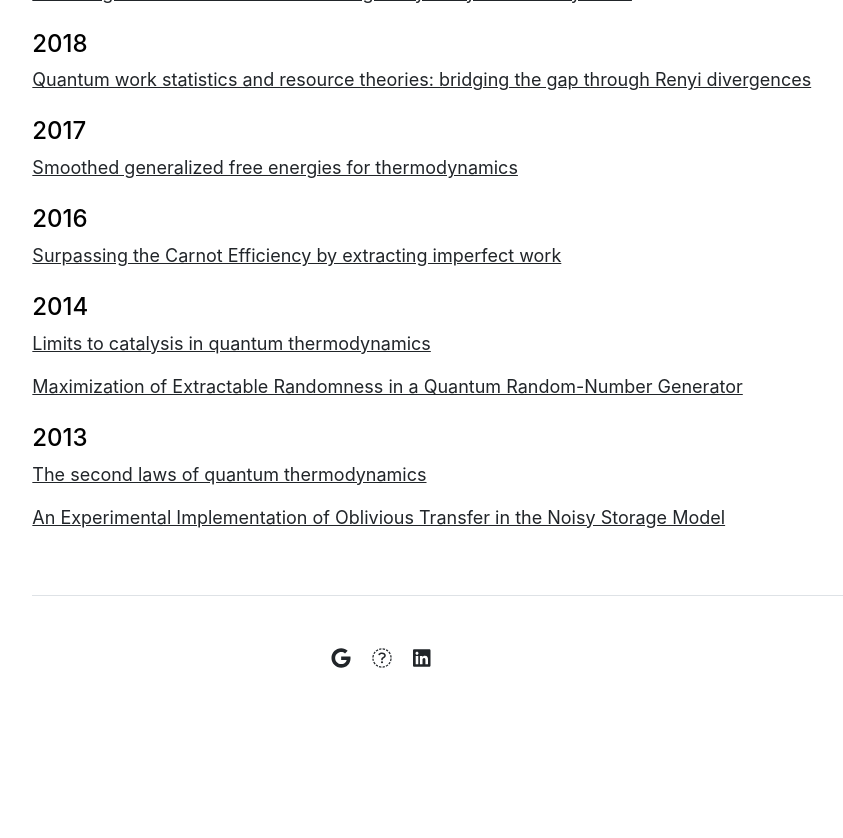
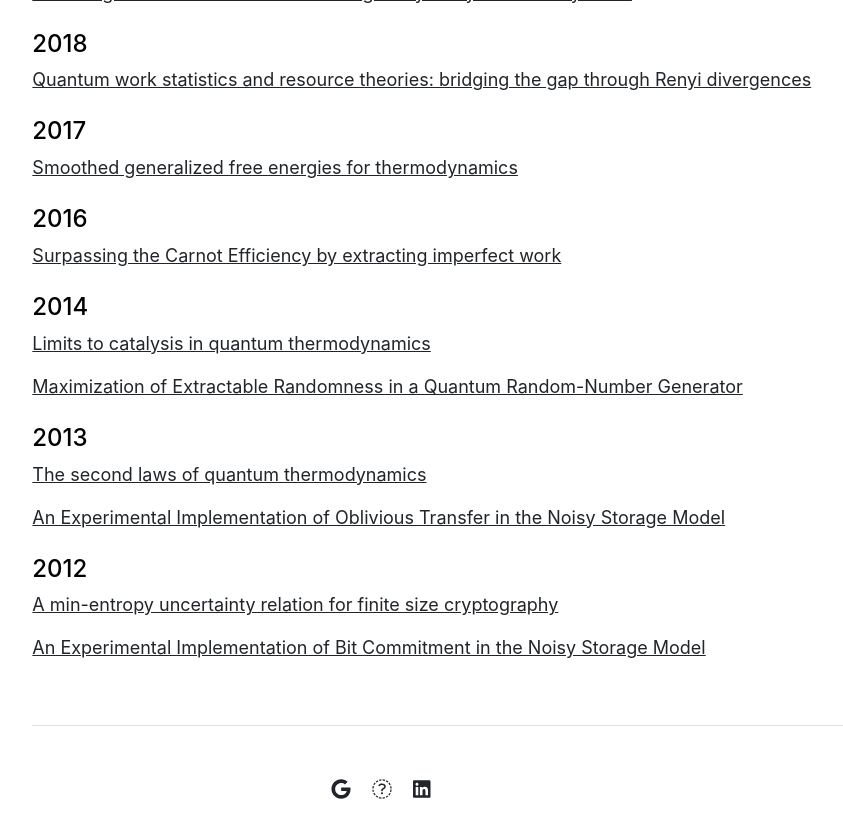
Before and after one commit to nelly-ng/nelly-ng.github.io, a Jekyll site: the page built from publications.md, in a window 1280 px wide and 900 px high, scrolled down 1445 px. Shown: the top 838 px of the window, without its empty margins (197-1040 px from the left). Built offline with Jekyll 4.4.1, drawn with Linux system fonts in a browser that asks for light colours; before the commit the page ends 2215 px from its top, so only the background shows below that.

Commit message:
Update publications.yml

```diff
--- a/_data/publications.yml
+++ b/_data/publications.yml
@@ -3,32 +3,33 @@
 - {name: 'Robust Catalysis and Resource Broadcasting: The Possible and the Impossible'}
 
 index:
-index:
   - {name: 'Double-bracket algorithm for quantum signal processing without post-selection', url: 'https://arxiv.org/abs/2504.01077', year: 2025}
   - {name: 'A Generalized Numerical Framework for Improved Finite-Sized Key Rates with Renyi Entropy', url: 'https://arxiv.org/abs/2502.02319', year: 2025}
   - {name: 'Robust Catalysis and Resource Broadcasting: The Possible and the Impossible', url: 'https://arxiv.org/abs/2412.06900', year: 2024}
   - {name: 'Double-bracket quantum algorithms for quantum imaginary-time evolution', url: 'https://arxiv.org/abs/2412.04554', year: 2024}
-  - {name: 'Quantum-Secured Data Centre Interconnect in a field environment', url: 'https://arxiv.org/abs/2410.08645', year: 2024}
-  - {name: 'Double-bracket quantum algorithms for high-fidelity ground state preparation', url: 'https://arxiv.org/abs/2408.04722', year: 2024}
-  - {name: 'Measurement of total phase fluctuation in cold-atomic quantum simulators', url: 'https://arxiv.org/abs/2408.03956', year: 2024}
+  - {name: 'Quantum-Secured Data Centre Interconnect in a field environment', url: 'https://arxiv.org/abs/2410.10245', year: 2024}
+  - {name: 'Double-bracket quantum algorithms for high-fidelity ground state preparation', url: 'https://arxiv.org/abs/2408.03987', year: 2024}
+  - {name: 'Measurement of total phase fluctuation in cold-atomic quantum simulators', url: 'https://arxiv.org/abs/2408.03736', year: 2024}
   - {name: 'Second Law of Entanglement Manipulation with Entanglement Battery', url: 'https://arxiv.org/abs/2405.10599', year: 2024}
   - {name: 'Quantum Dynamic Programming', url: 'https://arxiv.org/abs/2403.09187', year: 2024}
   - {name: 'Systematic analysis of relative phase extraction in one-dimensional Bose gases interferometry', url: 'https://arxiv.org/abs/2403.05528', year: 2024}
-  - {name: 'Entanglement generation from athermality', url: 'https://arxiv.org/abs/2403.04208', year: 2024}
+  - {name: 'Entanglement generation from athermality', url: 'https://arxiv.org/abs/2403.04842', year: 2024}
   - {name: 'Uniqueness of quantum state over time function', url: 'https://arxiv.org/abs/2308.12752', year: 2023}
   - {name: 'Catalysis in Quantum Information Theory', url: 'https://arxiv.org/abs/2306.00798', year: 2023}
   - {name: 'A hierarchy of thermal processes collapses under catalysis', url: 'https://arxiv.org/abs/2303.13020', year: 2023}
-  - {name: 'Catalysis always degrades external quantum correlations', url: 'https://arxiv.org/abs/2303.01797', year: 2023}
+  - {name: 'Catalysis always degrades external quantum correlations', url: 'https://arxiv.org/abs/2303.02376', year: 2023}
   - {name: 'Catalysis in Action via Elementary Thermal Operations', url: 'https://arxiv.org/abs/2209.15213', year: 2022}
   - {name: 'Transparent reporting of research-related greenhouse gas emissions through the scientific CO$_2$nduct initiative', url: 'https://arxiv.org/abs/2206.00857', year: 2022}
-  - {name: 'The variance of relative surprisal as single-shot quantifier', url: 'https://arxiv.org/abs/2009.08266', year: 2020}
-  - {name: 'Quantum field thermal machines', url: 'https://arxiv.org/abs/2006.06147', year: 2020}
-  - {name: 'Bounding the resources for thermalizing many-body localized systems', url: 'https://arxiv.org/abs/1912.06359', year: 2019}
-  - {name: 'By-passing fluctuation theorems', url: 'https://arxiv.org/abs/1904.01338', year: 2019}
+  - {name: 'The variance of relative surprisal as single-shot quantifier', url: 'https://arxiv.org/abs/2009.08391', year: 2020}
+  - {name: 'Quantum field thermal machines', url: 'https://arxiv.org/abs/2006.01177', year: 2020}
+  - {name: 'Bounding the resources for thermalizing many-body localized systems', url: 'https://arxiv.org/abs/1912.04920', year: 2019}
+  - {name: 'By-passing fluctuation theorems', url: 'https://arxiv.org/abs/1904.01314', year: 2019}
   - {name: 'Quantum work statistics and resource theories: bridging the gap through Renyi divergences', url: 'https://arxiv.org/abs/1804.09962', year: 2018}
-  - {name: 'Smoothed generalized free energies for thermodynamics', url: 'https://arxiv.org/abs/1706.03329', year: 2017}
-  - {name: 'Surpassing the Carnot Efficiency by extracting imperfect work', url: 'https://arxiv.org/abs/1606.06802', year: 2016}
+  - {name: 'Smoothed generalized free energies for thermodynamics', url: 'https://arxiv.org/abs/1706.03193', year: 2017}
+  - {name: 'Surpassing the Carnot Efficiency by extracting imperfect work', url: 'https://arxiv.org/abs/1606.05532', year: 2016}
   - {name: 'Maximization of Extractable Randomness in a Quantum Random-Number Generator', url: 'https://arxiv.org/abs/1411.4512', year: 2014}
   - {name: 'Limits to catalysis in quantum thermodynamics', url: 'https://arxiv.org/abs/1405.3039', year: 2014}
-  - {name: 'An Experimental Implementation of Oblivious Transfer in the Noisy Storage Model', url: 'https://arxiv.org/abs/1308.4731', year: 2013}
+  - {name: 'An Experimental Implementation of Oblivious Transfer in the Noisy Storage Model', url: 'https://arxiv.org/abs/1308.5098', year: 2013}
+  - {name: 'An Experimental Implementation of Bit Commitment in the Noisy Storage Model', url: 'https://arxiv.org/abs/1205.3331', year: 2012}
+  - {name: ' A min-entropy uncertainty relation for finite size cryptography ', url: 'https://arxiv.org/abs/1205.0842', year : 2012}
   - {name: 'The second laws of quantum thermodynamics', url: 'https://arxiv.org/abs/1305.5278', year: 2013}
```
